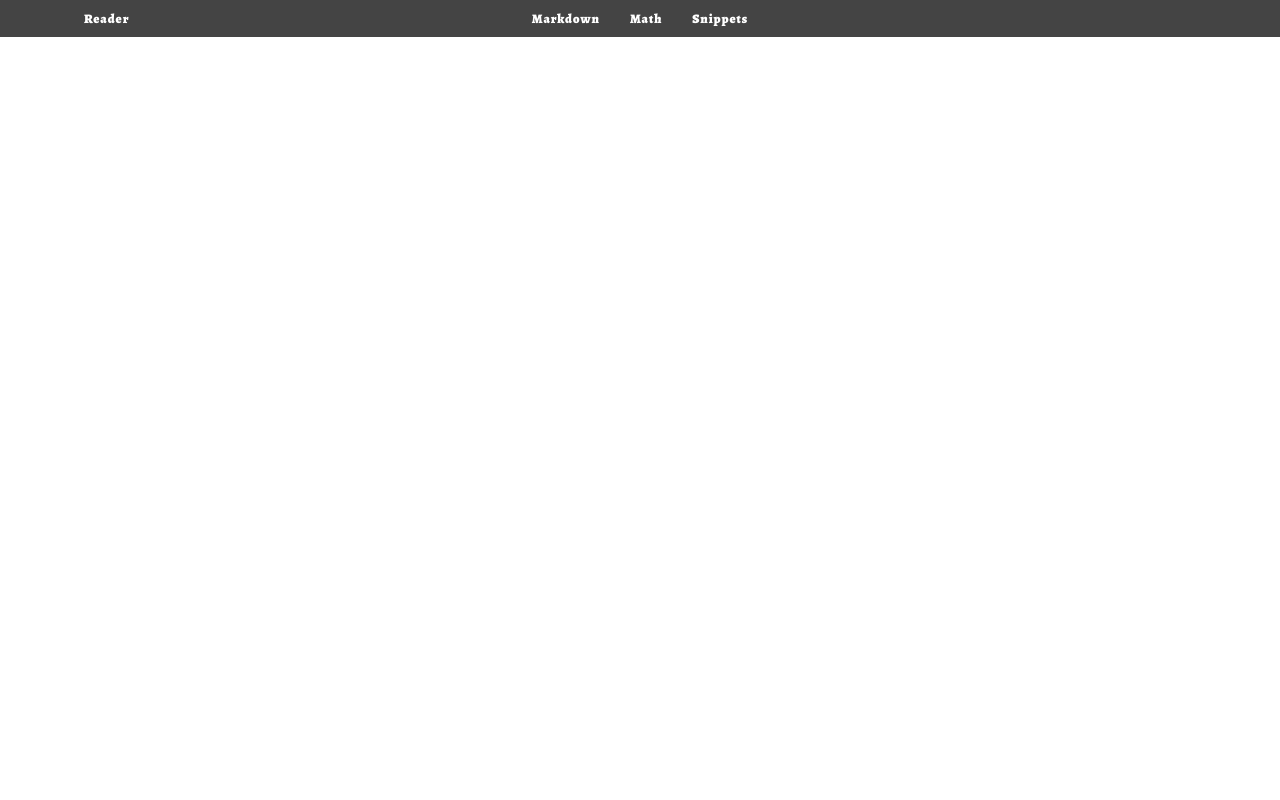
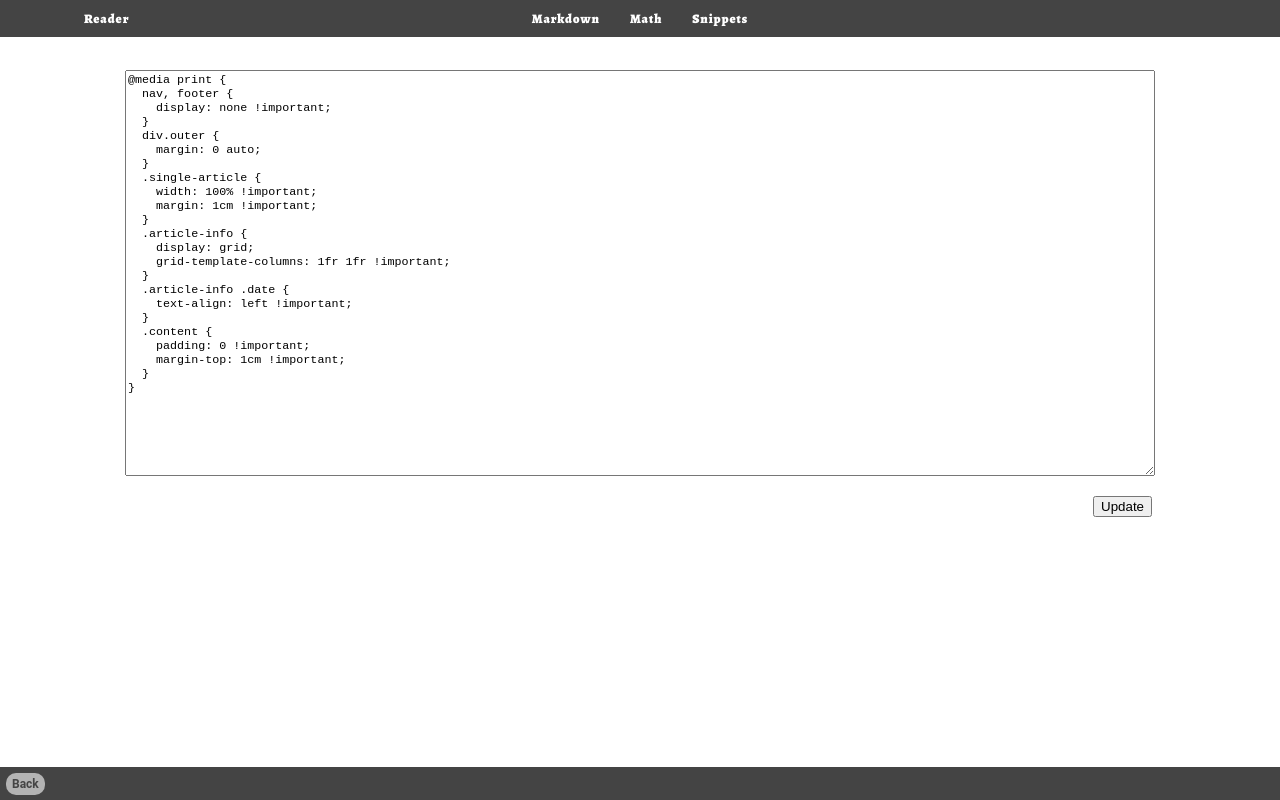
Before and after one commit to liao961120/viewMark, a Vue app: page /#/print in a window 1280 px wide. Built offline with nearby package versions, Linux system fonts and the light colour scheme; what vue-codemirror would draw is missing.

Commit message:
Add media print option

```diff
--- /dev/null
+++ b/src/components/mediaPrint.vue
@@ -0,0 +1,88 @@
+<template>
+  <div class="outer">
+    <textarea v-model.lazy="mediaPrint"></textarea>
+    <button @click="update">Update</button>
+    <footer>
+      <ul class="left">
+        <li>
+          <a onclick="window.history.back()" class="back">Back</a>
+        </li>
+      </ul>
+      <ul class="center">
+        <li></li>
+      </ul>
+      <ul class="right">
+        <li></li>
+      </ul>
+    </footer>
+  </div>
+</template>
+
+<script>
+export default {
+  data() {
+    return {
+      mediaPrint: `@media print {
+  nav, footer {
+    display: none !important;
+  }
+  div.outer {
+    margin: 0 auto;
+  }
+  .single-article {
+    width: 100% !important;
+    margin: 1cm !important;
+  }
+  .article-info {
+    display: grid;
+    grid-template-columns: 1fr 1fr !important;
+  }
+  .article-info .date {
+    text-align: left !important;
+  }
+  .content {
+    padding: 0 !important;
+    margin-top: 1cm !important;
+  }
+}`
+    };
+  },
+  methods: {
+    update: function() {
+      localStorage.setItem("media-print", this.mediaPrint);
+      this.loadStyle();
+    },
+    loadStyle: function() {
+      var style = document.querySelector("style.media-print");
+      style.innerText = this.mediaPrint;
+    }
+  },
+  created() {
+    var mediaPrint = localStorage.getItem("media-print");
+    if (mediaPrint) this.mediaPrint = mediaPrint;
+  },
+  mounted() {
+    var style = document.querySelector("style.media-print");
+    if (!style) {
+      style = document.createElement("style");
+      style.className = "media-print";
+    }
+    document.head.append(style);
+    this.loadStyle();
+  }
+};
+</script>
+
+<style>
+textarea {
+  display: block;
+  width: 80%;
+  margin: 20px auto;
+  height: 25rem;
+  font-size: 0.9em;
+}
+button {
+  display: block;
+  margin: 0 10% 0 auto;
+}
+</style>
--- a/src/components/singleArticle.vue
+++ b/src/components/singleArticle.vue
@@ -21,7 +21,9 @@
         <li></li>
       </ul>
       <ul class="right">
-        <li></li>
+        <li>
+          <router-link to="/print">media print</router-link>
+        </li>
       </ul>
     </footer>
   </div>
--- a/src/routes.js
+++ b/src/routes.js
@@ -2,6 +2,7 @@ import mdEditor from "./components/mdEditor.vue"
 import mathEditor from "./components/mathEditor.vue"
 import registerSnippets from "./components/registerSnippets.vue"
 import articleViewer from "./components/viewer.vue";
+import mediaPrint from "./components/mediaPrint.vue";
 
 
 export default [
@@ -9,4 +10,5 @@ export default [
     {path: '/math', component: mathEditor},
     {path: '/snippets', component: registerSnippets},
     {path: '/reader', component: articleViewer},
+    {path: '/print', component: mediaPrint}
 ]
```
